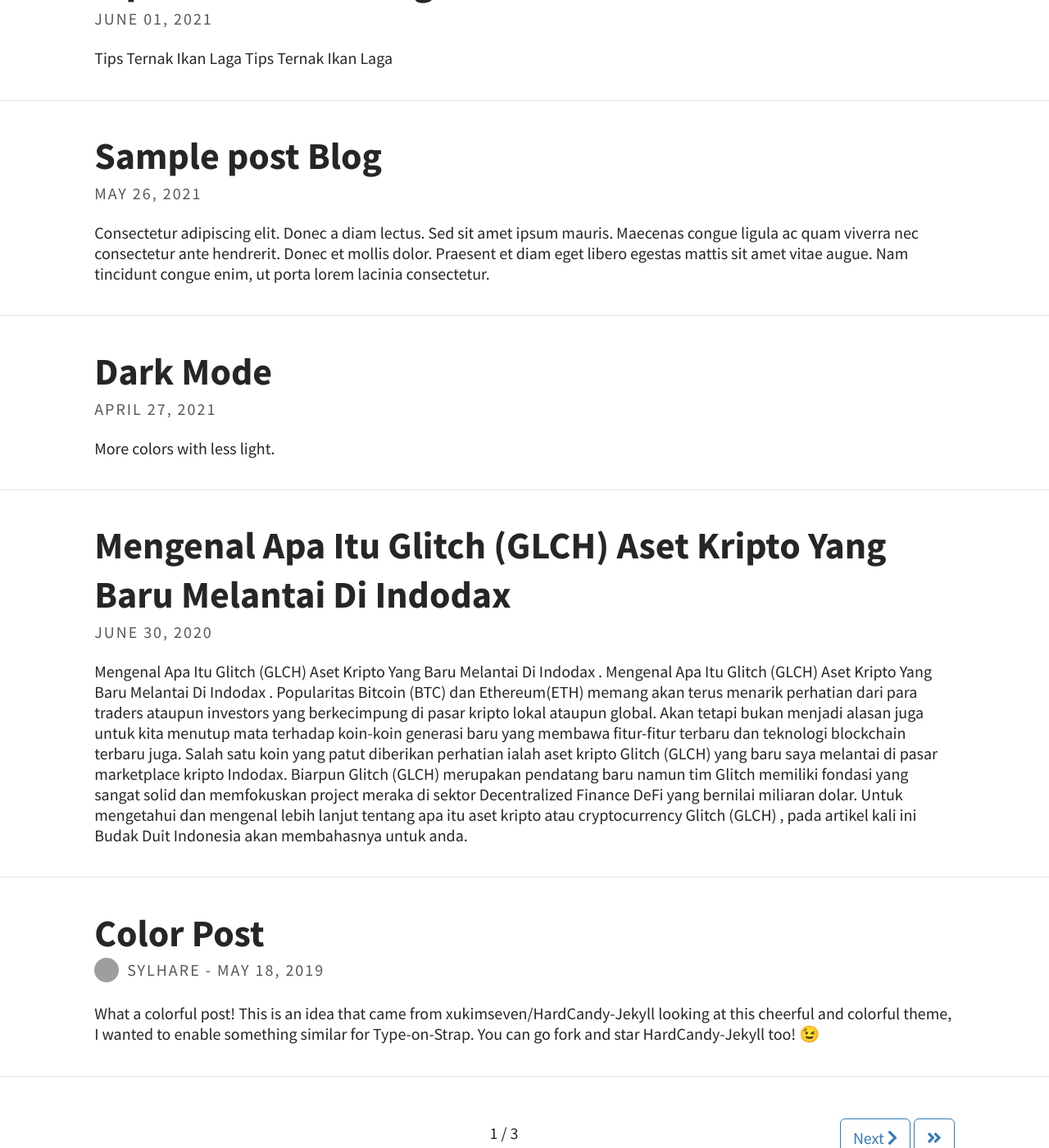
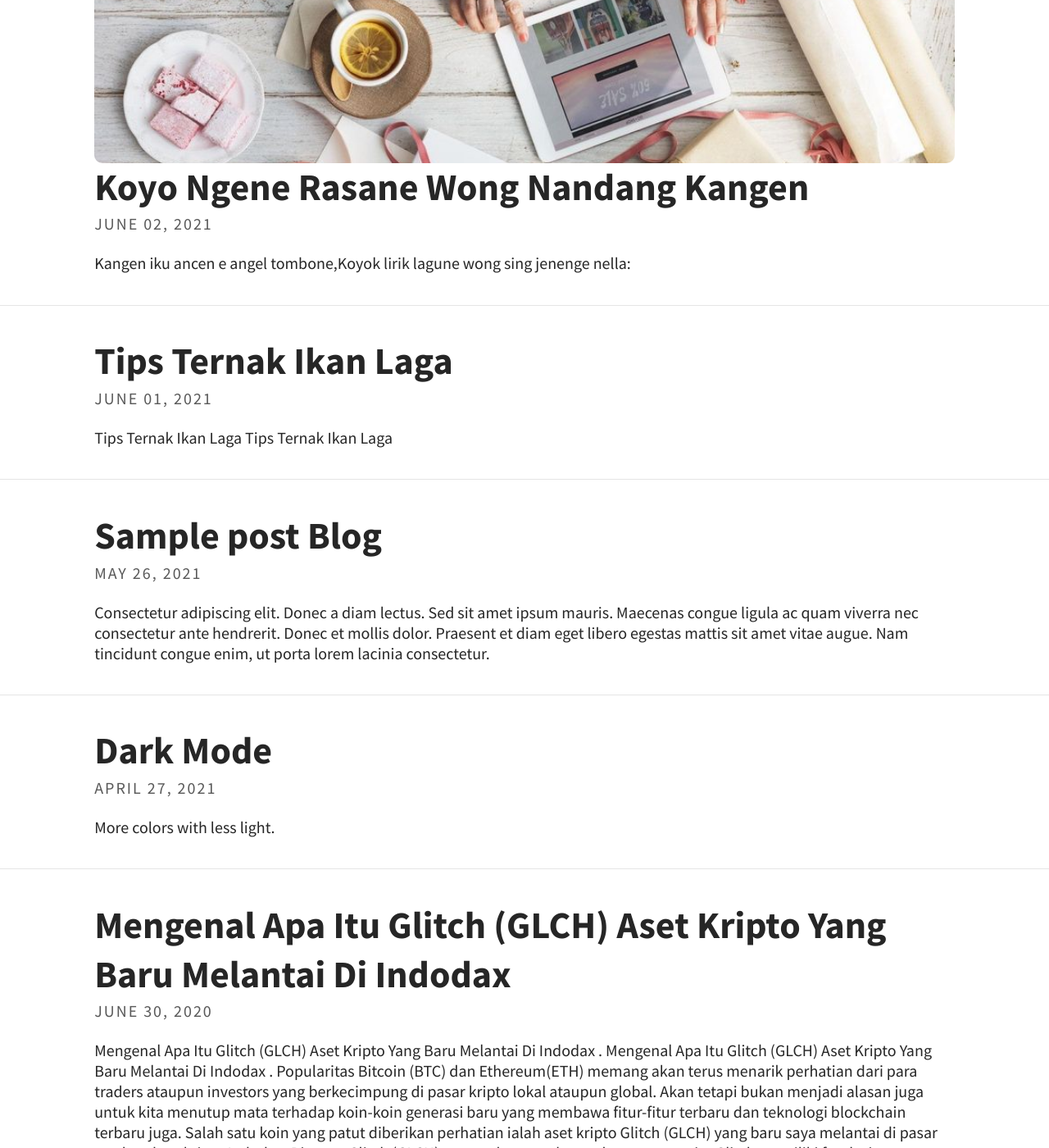
Before and after one commit to akunewb/akunewb.github.i, a Jekyll site: the page built from index.html, in a window 1280 px wide and 1400 px high, scrolled down 618 px. Shown: the whole window at 82% size. Built offline with Jekyll 4.4.1, drawn with Linux system fonts in a browser that asks for light colours; the list of posts is cut into pages by our own code; part of the change alters nothing that is shown; grey boxes are pictures that could not be loaded.

Commit message:
Update and rename 2014-11-29-feature-images.md to 2021-06-02-koyo-ngene-rasane-wong-nandang-kangen.md

````diff
--- a/_posts/2014-11-29-feature-images.md
+++ b/_posts/2021-06-02-koyo-ngene-rasane-wong-nandang-kangen.md
@@ -1,27 +1,26 @@
 ---
 layout: post
-title: Feature images
+title: Koyo Ngene Rasane Wong Nandang Kangen
 feature-img: "assets/img/feature-img/desk-messy.jpeg"
 thumbnail: "assets/img/thumbnails/feature-img/desk-messy.jpeg"
-tags: [Test, Lorem]
+tags: [Kangen, Wong]
 ---
 
-Hopefully you will find enough information about how to set images in your blog here.
-This is an example of a post which includes a feature image specified in the front matter of the post.
-The feature image spans the full-width of the page, and is shown with the title on permalink pages:
+Kangen iku ancen e angel tombone,Koyok lirik lagune wong sing jenenge nella:
 
 ```yaml
 feature-img: "assets/img/feature-img/desk-messy.jpeg"
 thumbnail: "assets/img/thumbnails/feature-img/desk-messy.jpeg"
 ```
 
-You can also use a thumbnail, a smaller version of the same image to improve loading of the page.
-The thumbnail will also be used when you share your article on other platform (linkedin, whatsapp, facebook, ...).
+Kangen dapat mengacu pada beberapa hal berikut: Perasaan, perasaan rindu yang mendalam kepada seseorang atau sesuatu yang sudah lama tidak ditemui.
+Kangen kui iso mengacu karo Roso ning ati, Roso Rindu sing njero nggo uwong sing wis suwe ra tau ketemu.
 
->  - And now it is working
 
-You can also add images aligned in your post using the `aligner` include.
-Make sure to separate all of the image path from in a string separated with `,`.
+>  - Koyo Ngene Rasane Kangen
+
+Kamu bisa menerka nerka apa sih yang dirasain oleh orang yang kamu kangen in. Tapi alangkah baiknya kalau kamu mengungkapkannya. `Kangen` include.
+Make sure to separate all of thePastikan perasaanmu kui kangen beneran. Dudu Guyonan. Soale kangen e wong iku wes angel tombone kecuali ketemu. `,`.
 It by default look into `assets/img/` so give the path from there, example:
 
 {% highlight ruby %}
````
